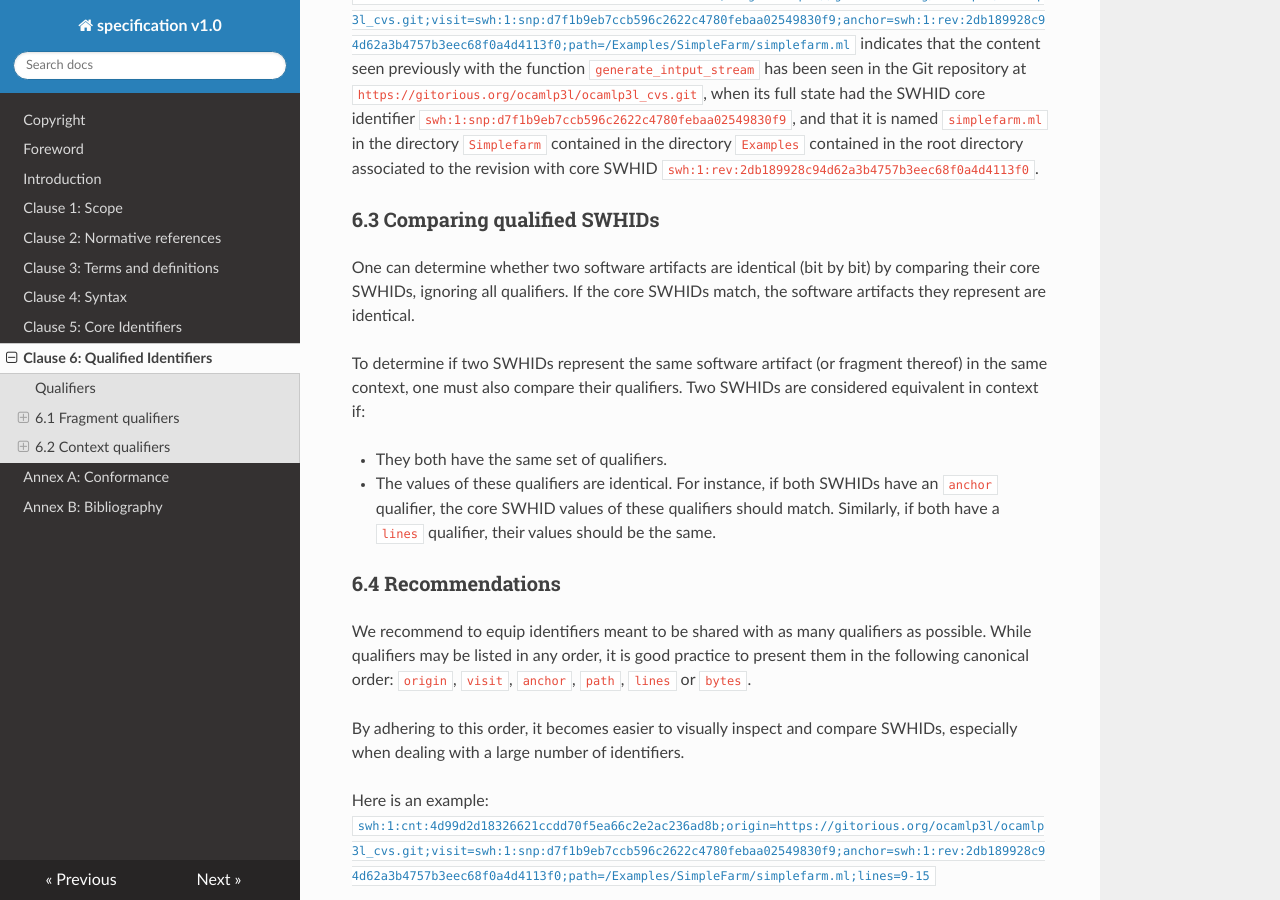
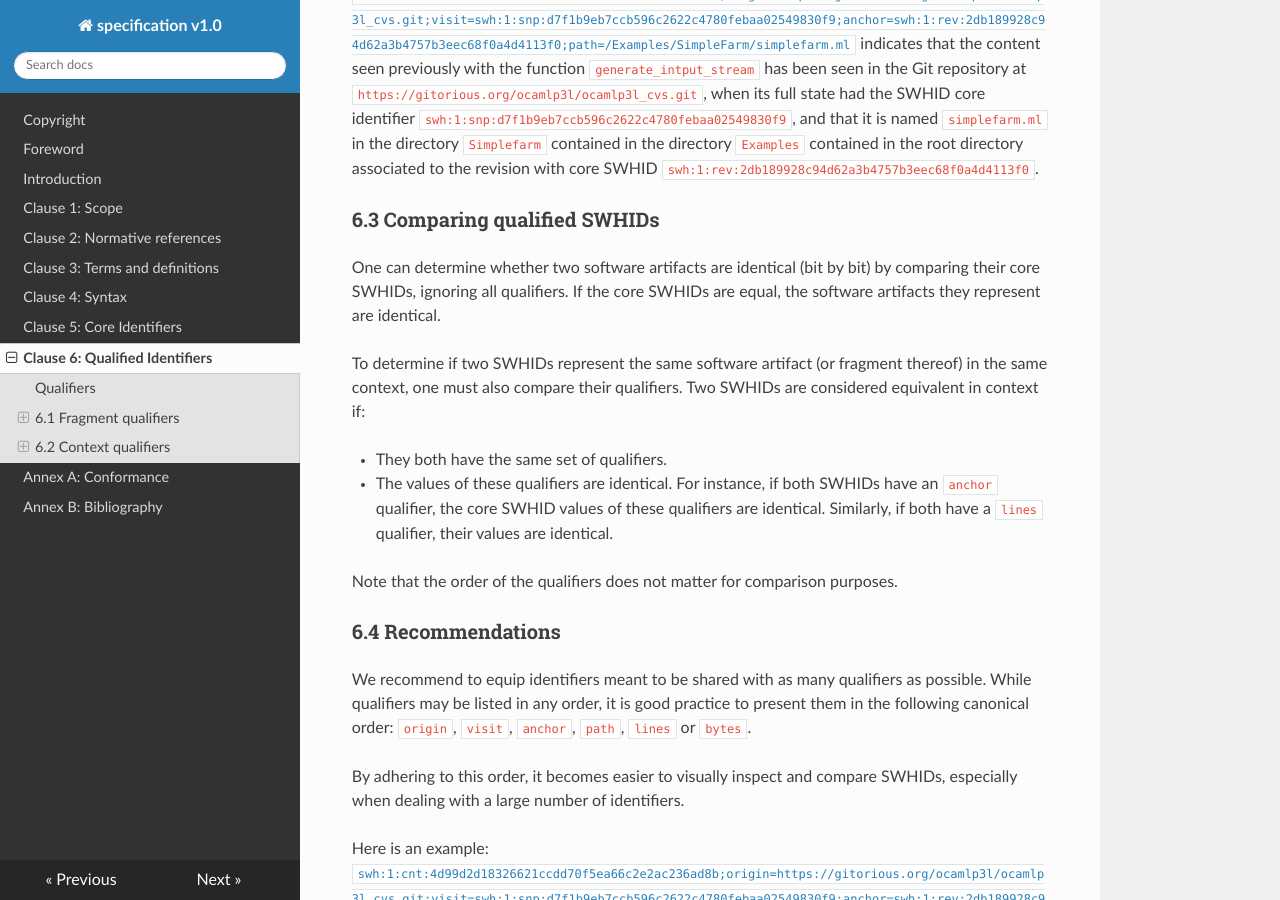
Before and after one commit to swhid/specification, an MkDocs documentation site: the page built from Chapters/6_Qualified_identifiers.md, in a window 1280 px wide and 900 px high, scrolled down 2368 px. Built offline with MkDocs 1.6.1, drawn with Linux system fonts in a browser that asks for light colours; nearby versions of some CDN libraries.

Commit message:
Incorporate changes suggested by @zacchiro

```diff
--- a/Chapters/6_Qualified_identifiers.md
+++ b/Chapters/6_Qualified_identifiers.md
@@ -89,7 +89,7 @@ its full state had the SWHID core identifier `swh:1:snp:d7f1b9eb7ccb596c2622c478
 ### 6.3 Comparing qualified SWHIDs
 
 One can determine whether two software artifacts are identical (bit by bit) by
-comparing their core SWHIDs, ignoring all qualifiers. If the core SWHIDs match,
+comparing their core SWHIDs, ignoring all qualifiers. If the core SWHIDs are equal,
 the software artifacts they represent are identical.
 
 To determine if two SWHIDs represent the same software artifact (or fragment
@@ -98,9 +98,10 @@ are considered equivalent in context if:
 
 - They both have the same set of qualifiers.
 - The values of these qualifiers are identical. For instance, if both SWHIDs
-  have an `anchor` qualifier, the core SWHID values of these qualifiers should
-  match. Similarly, if both have a `lines` qualifier, their values should be the
-  same.
+  have an `anchor` qualifier, the core SWHID values of these qualifiers are
+  identical. Similarly, if both have a `lines` qualifier, their values are identical.
+
+Note that the order of the qualifiers does not matter for comparison purposes.
 
 ### 6.4 Recommendations
 
```
